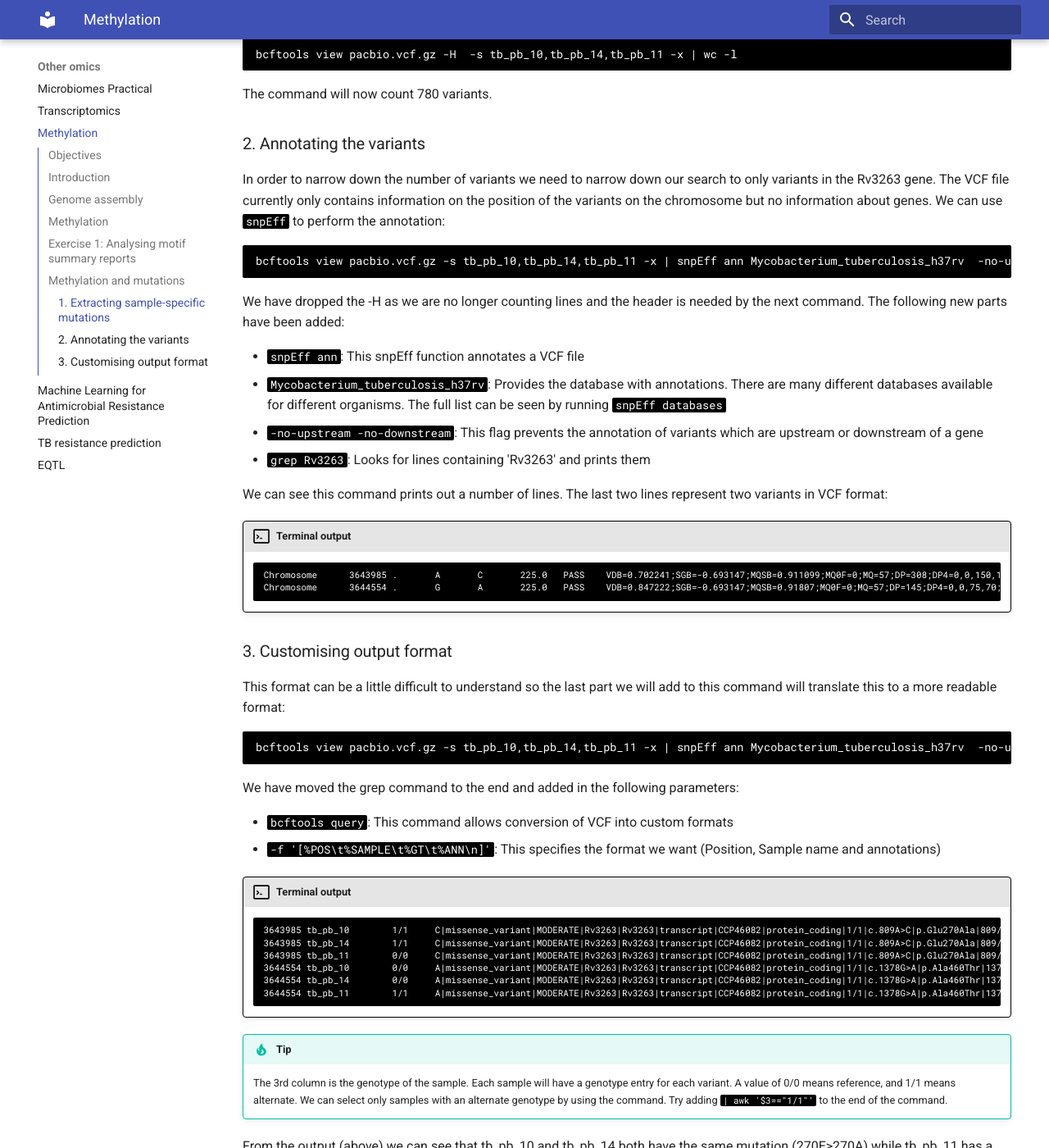
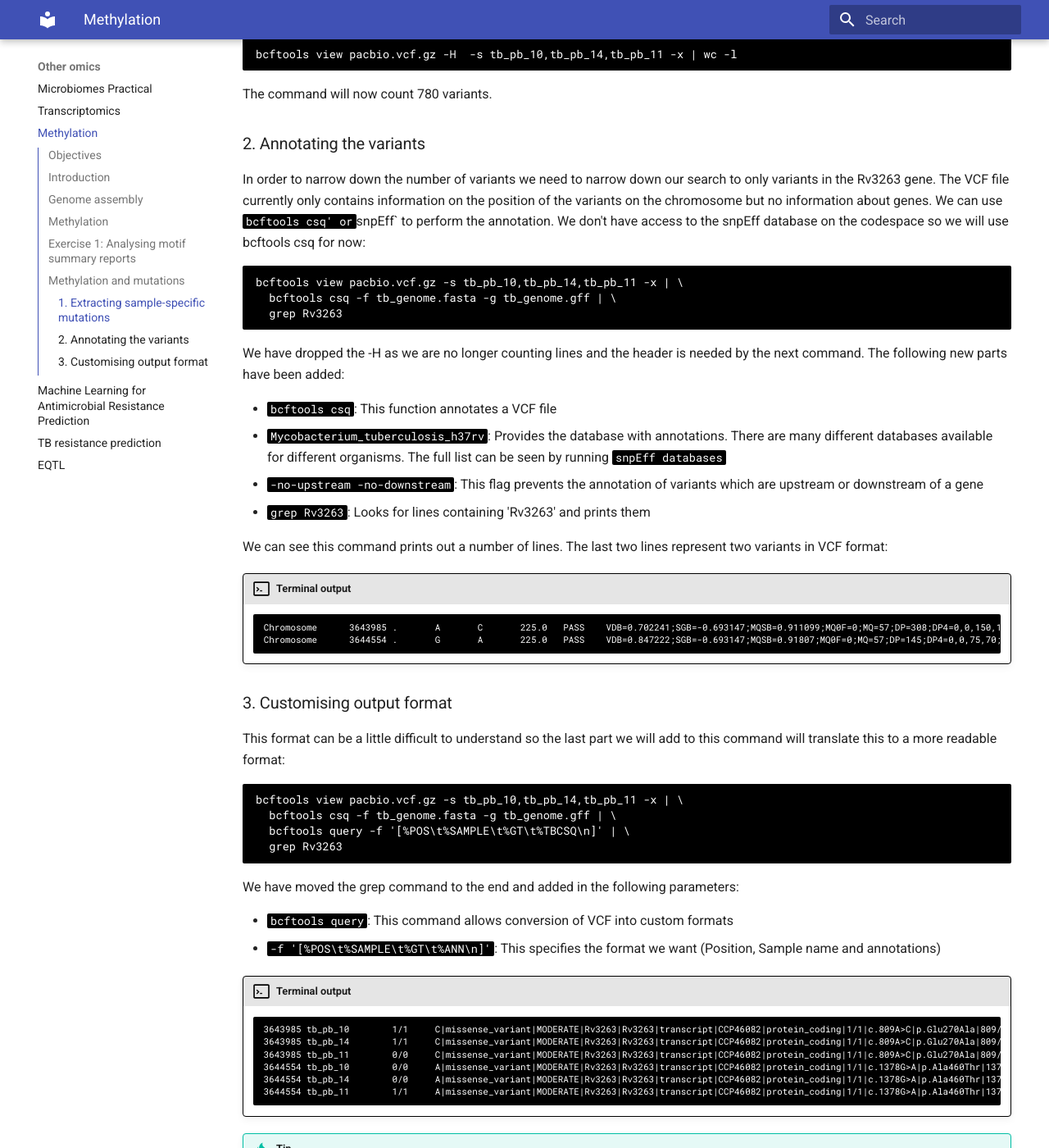
Before and after one commit to lshtm-genomics/omics-course, an MkDocs documentation site: the page built from docs/other-omics/methylation.md, in a window 1280 px wide and 1400 px high, scrolled down 9377 px. Shown: the whole window at 82% size. Built offline with MkDocs 1.6.1 and Material for MkDocs 9.7.7, drawn with Linux system fonts in a browser that asks for light colours.

Commit message:
Update methylation.md

````diff
--- a/docs/other-omics/methylation.md
+++ b/docs/other-omics/methylation.md
@@ -280,15 +280,17 @@ The command will now count 780 variants.
 
 ### 2. Annotating the variants
 
-In order to narrow down the number of variants we need to narrow down our search to only variants in the Rv3263 gene. The VCF file currently only contains information on the position of the variants on the chromosome but no information about genes. We can use `snpEff` to perform the annotation:
+In order to narrow down the number of variants we need to narrow down our search to only variants in the Rv3263 gene. The VCF file currently only contains information on the position of the variants on the chromosome but no information about genes. We can use `bcftools csq' or `snpEff` to perform the annotation. We don't have access to the snpEff database on the codespace so we will use bcftools csq for now:
 
 ```
-bcftools view pacbio.vcf.gz -s tb_pb_10,tb_pb_14,tb_pb_11 -x | snpEff ann Mycobacterium_tuberculosis_h37rv  -no-upstream -no-downstream | grep Rv3263
+bcftools view pacbio.vcf.gz -s tb_pb_10,tb_pb_14,tb_pb_11 -x | \
+  bcftools csq -f tb_genome.fasta -g tb_genome.gff | \
+  grep Rv3263
 ```
 
 We have dropped the -H as we are no longer counting lines and the header is needed by the next command. The following new parts have been added:
 
-* `snpEff ann`: This snpEff function annotates a VCF file
+* `bcftools csq`: This function annotates a VCF file
 * `Mycobacterium_tuberculosis_h37rv`: Provides the database with annotations. There are many different databases available for different organisms. The full list can be seen by running `snpEff databases`
 * `-no-upstream -no-downstream`: This flag prevents the annotation of variants which are upstream or downstream of a gene
 * `grep Rv3263`: Looks for lines containing 'Rv3263' and prints them
@@ -306,7 +308,10 @@ We can see this command prints out a number of lines. The last two lines represe
 This format can be a little difficult to understand so the last part we will add to this command will translate this to a more readable format:
 
 ```
-bcftools view pacbio.vcf.gz -s tb_pb_10,tb_pb_14,tb_pb_11 -x | snpEff ann Mycobacterium_tuberculosis_h37rv  -no-upstream -no-downstream | bcftools query -f '[%POS\t%SAMPLE\t%GT\t%ANN\n]' | grep Rv3263
+bcftools view pacbio.vcf.gz -s tb_pb_10,tb_pb_14,tb_pb_11 -x | \
+  bcftools csq -f tb_genome.fasta -g tb_genome.gff | \
+  bcftools query -f '[%POS\t%SAMPLE\t%GT\t%TBCSQ\n]' | \
+  grep Rv3263
 ```
 
 We have moved the grep command to the end and added in the following parameters:
````
